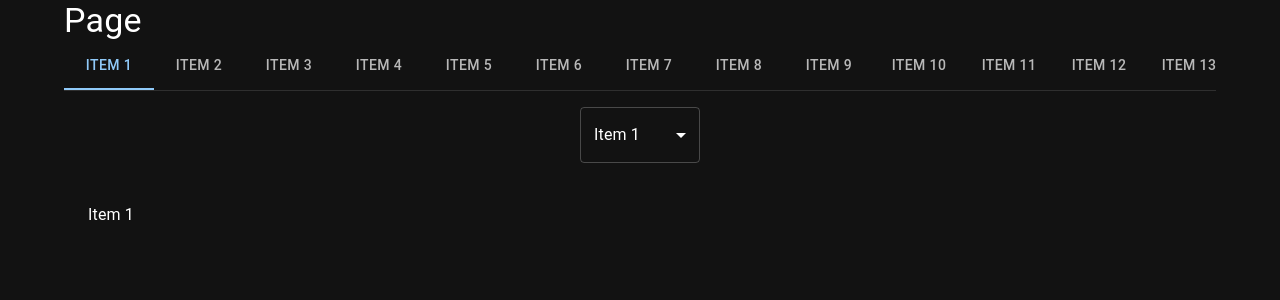
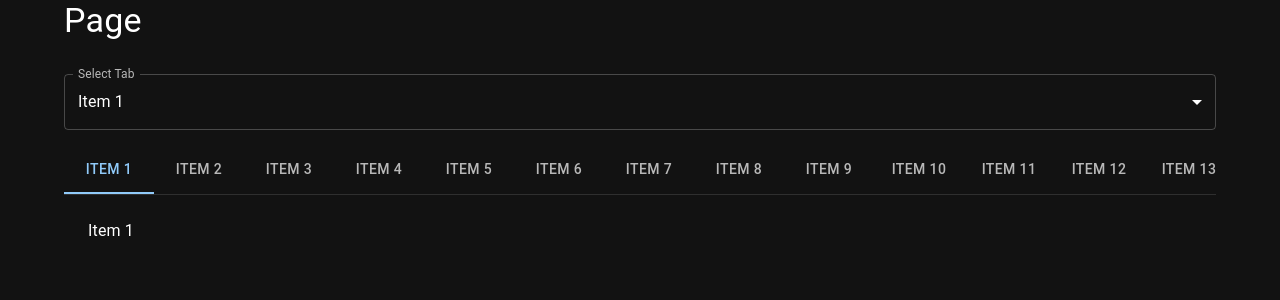
Before and after one commit to alexbalak21/notes-project, a React (Vite) app: page /page in a window 1280 px wide. Shown: the top 300 px of the page. Built offline with nearby package versions, Linux system fonts and the light colour scheme.

Commit message:
Working with the select and tabs

```diff
--- a/src/components/TabPanel.jsx
+++ b/src/components/TabPanel.jsx
@@ -3,9 +3,9 @@ import PropTypes from "prop-types"
 import Tabs from "@mui/material/Tabs"
 import Tab from "@mui/material/Tab"
 import Box from "@mui/material/Box"
-import MenuItem from "@mui/material/MenuItem"
-import Select from "@mui/material/Select"
+import {MenuItem, Select, FormControl, InputLabel} from "@mui/material" // Added necessary imports
 
+// TabPanel component to render the content of each tab
 function TabPanel(props) {
   const {children, value, index, ...other} = props
 
@@ -22,6 +22,7 @@ TabPanel.propTypes = {
   value: PropTypes.number.isRequired,
 }
 
+// Accessibility props for the tabs
 function a11yProps(index) {
   return {
     id: `simple-tab-${index}`,
@@ -30,33 +31,41 @@ function a11yProps(index) {
 }
 
 export default function BasicTabs() {
-  const [value, setValue] = React.useState(0)
+  const [value, setValue] = React.useState(0) // State to control the current active tab
 
   const handleChange = (event, newValue) => {
-    setValue(newValue)
+    setValue(newValue) // Function to handle tab change
   }
 
   const handleSelectChange = (event) => {
-    setValue(event.target.value)
+    setValue(event.target.value) // Function to handle select menu change
   }
 
   return (
     <Box sx={{width: "100%"}}>
-      <Box sx={{borderBottom: 1, borderColor: "divider"}}>
-        <Tabs value={value} onChange={handleChange} aria-label="basic tabs example">
-          {Array.from({length: 20}, (_, index) => (
-            <Tab key={index} label={`Item ${index + 1}`} {...a11yProps(index)} />
-          ))}
-        </Tabs>
-      </Box>
-      <Box sx={{my: 2, display: "flex", justifyContent: "center"}}>
-        <Select value={value} onChange={handleSelectChange} displayEmpty inputProps={{"aria-label": "Select Tab"}} sx={{minWidth: 120}}>
+      {/* Select menu to quickly jump to a specific tab */}
+      <FormControl fullWidth sx={{mb: 2}}>
+        <InputLabel id="tab-select-label">Select Tab</InputLabel>
+        <Select labelId="tab-select-label" id="tab-select" value={value} label="Select Tab" onChange={handleSelectChange}>
           {Array.from({length: 20}, (_, index) => (
             <MenuItem key={index} value={index}>
               {`Item ${index + 1}`}
             </MenuItem>
           ))}
         </Select>
+      </FormControl>
+      <Box sx={{borderBottom: 1, borderColor: "divider"}}>
+        <Tabs
+          value={value}
+          onChange={handleChange}
+          aria-label="basic tabs example"
+          variant="scrollable"
+          scrollButtons="auto" // Make the tabs horizontally scrollable
+        >
+          {Array.from({length: 20}, (_, index) => (
+            <Tab key={index} label={`Item ${index + 1}`} {...a11yProps(index)} />
+          ))}
+        </Tabs>
       </Box>
       {Array.from({length: 20}, (_, index) => (
         <TabPanel key={index} value={value} index={index}>
--- a/src/pages/Page.jsx
+++ b/src/pages/Page.jsx
@@ -5,7 +5,9 @@ import TabPanel from "../components/TabPanel"
 export default function Page() {
   return (
     <Container>
-      <Typography variant="h4">Page</Typography>
+      <Typography sx={{mb: 4}} variant="h4">
+        Page
+      </Typography>
       <TabPanel />
     </Container>
   )
```
